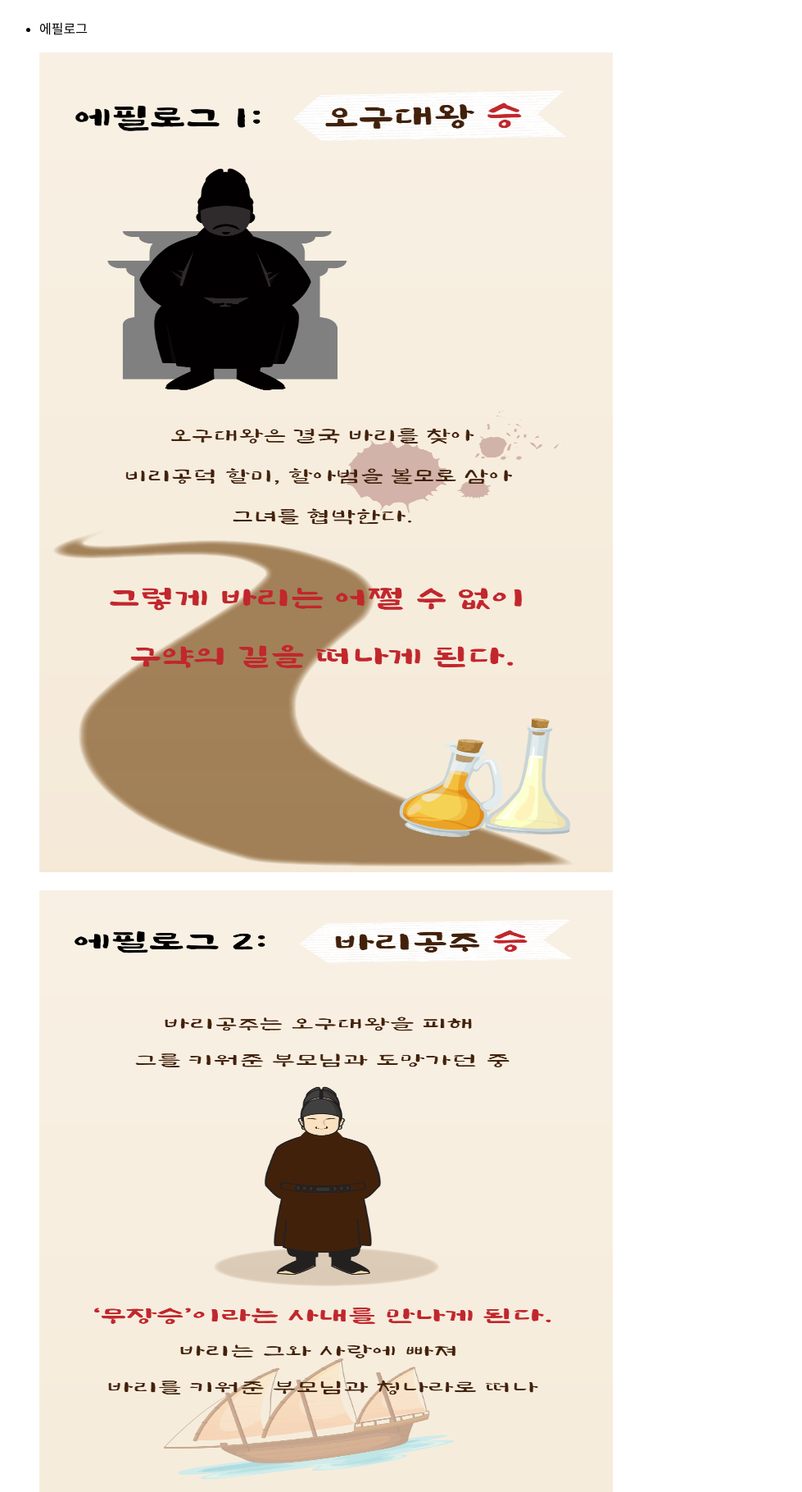
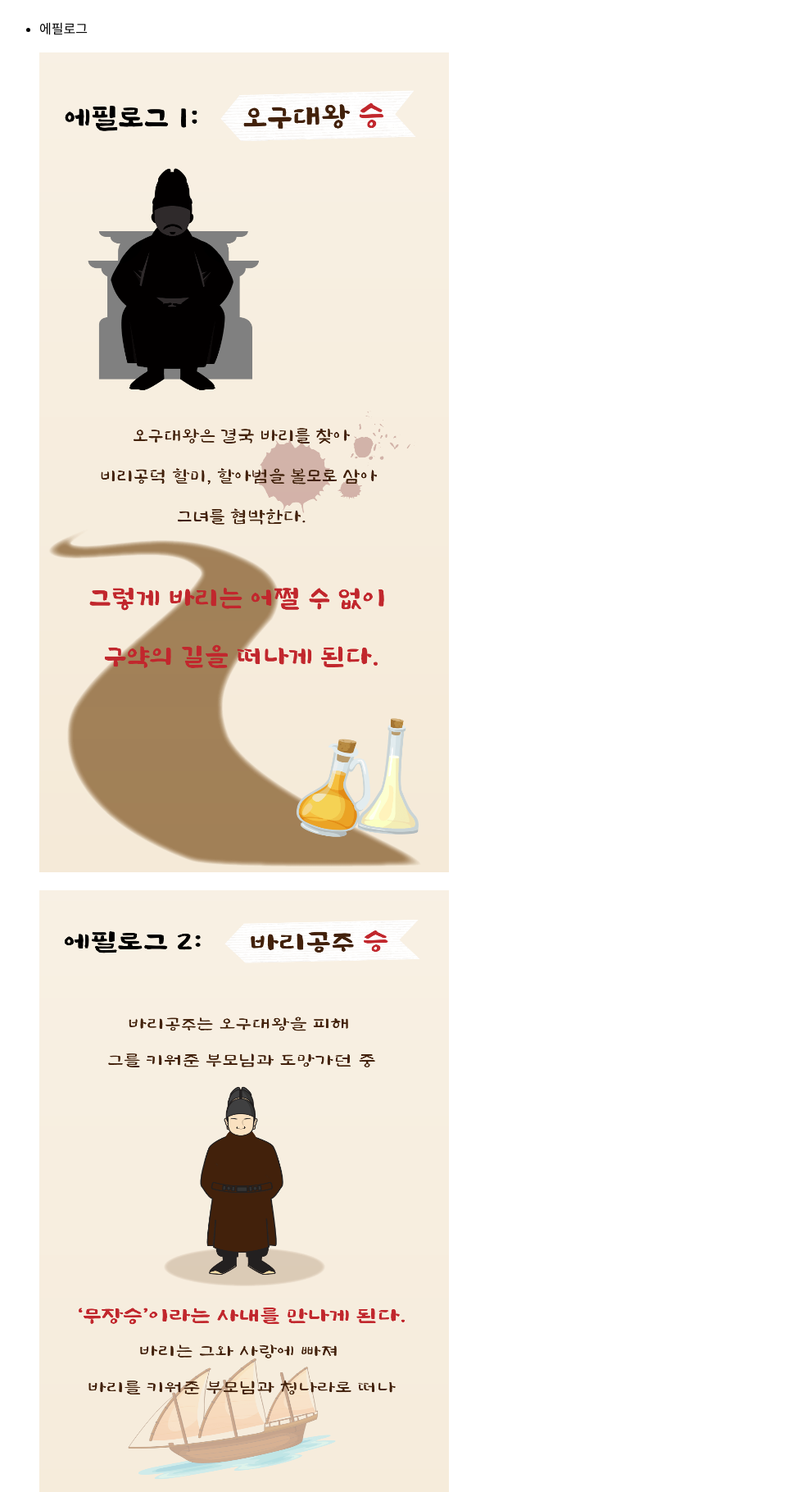
Before and after one commit to spdlqj2289/team6, a plain HTML site: page content.html in a window 1280 px wide. Shown: the part 9034-10854 px from the top of the page at 82% size, without its empty margins (0-979 px from the left). Drawn offline with Linux system fonts and the light colour scheme; a web font is replaced by a local one.

Commit message:
Add files via upload

```diff
--- a/content.html
+++ b/content.html
@@ -96,7 +96,7 @@
 <br>
       <li>프롤로그</li>
       <br>
-      <img src="picture/프롤로그.png" width="1000" height="2400">
+      <img src="picture/프롤로그.png" width="800" height="2400">
       <br>
       <br>
       <li>게임방법</li>
@@ -112,10 +112,10 @@
       <br>
       <li>에필로그</li>
         <br>
-        <img src="picture/에필로그(1).png" width="700" height="1000">
+        <img src="picture/에필로그(1).png" width="500" height="1000">
           <br>
             <br>
-          <img src="picture/에필로그(2).png" width="700" height="1000">
+          <img src="picture/에필로그(2).png" width="500" height="1000">
           <br>
           <br>
     </ul>
```
